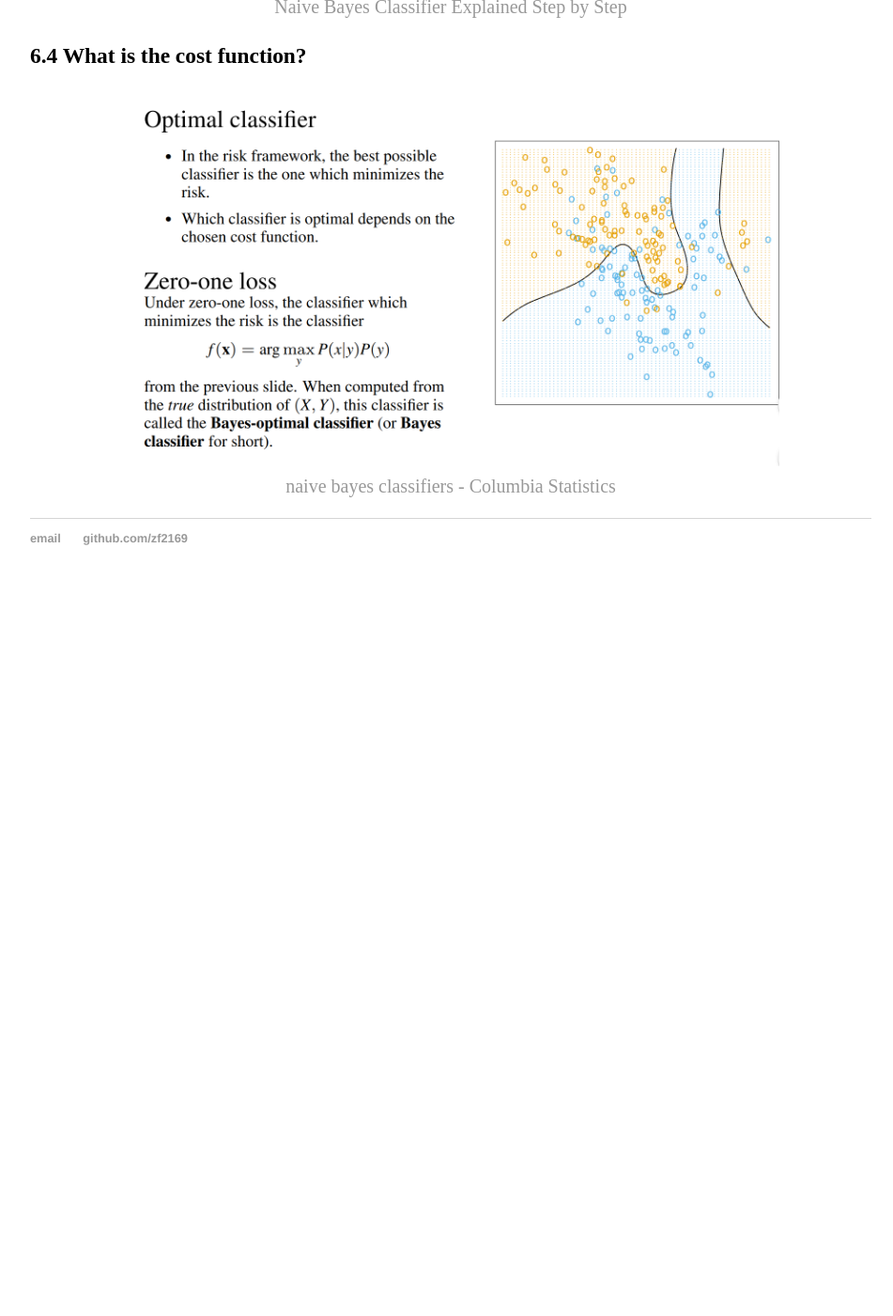
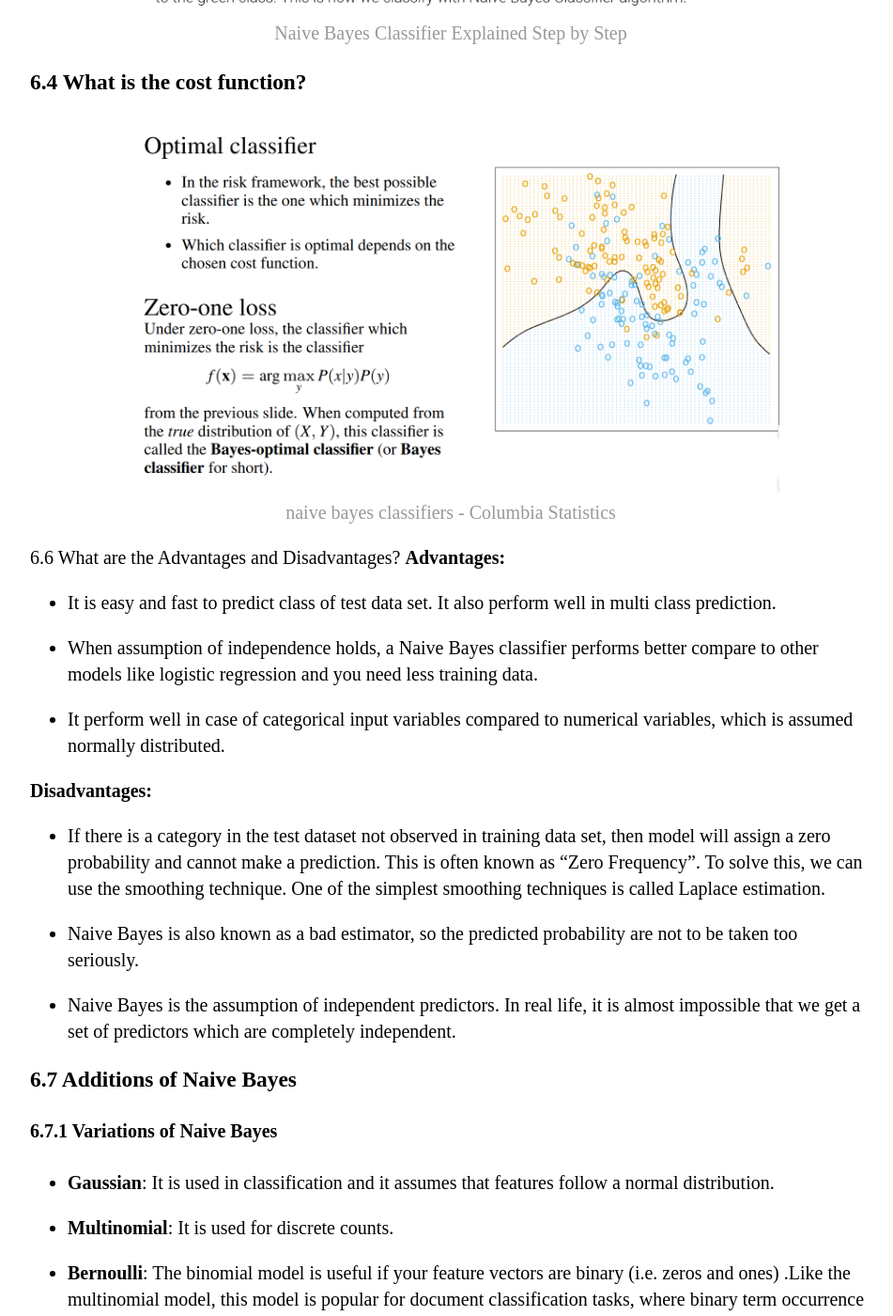
Before and after one commit to zf2169/zf2169.github.io, a Jekyll site: the page built from _posts/2019-01-30-Machine-Learning-Algorithms-Summary-I.md, in a window 1280 px wide and 1400 px high, scrolled down 13304 px. Shown: the whole window at 94% size, without its empty margins (160-1111 px from the left). Built offline with Jekyll 4.4.1, drawn with Linux system fonts in a browser that asks for light colours; formulas are drawn with MathJax 3; before the commit the page ends 13904 px from its top, so only the background shows below that; some of the changed text lies outside the part shown.

Commit message:
Update 2019-01-30-Machine-Learning-Algorithms-Summary-I.md

```diff
--- a/_posts/2019-01-30-Machine-Learning-Algorithms-Summary-I.md
+++ b/_posts/2019-01-30-Machine-Learning-Algorithms-Summary-I.md
@@ -298,7 +298,7 @@ $$Posterior= \frac{Likelihood \cdot Proposition prior probability}{Evidence prio
   <img height="300" src="https://zf2169.github.io/img/naive_al_1.PNG">
   <br>
   <a href="http://stat.columbia.edu/~porbanz/teaching/UN3106S18/slides_25Jan.pdf"> naive bayes classifiers - Columbia Statistics </a>
-  <br>
+  <br> <br>
   <img height="500" src="https://zf2169.github.io/img/naive1.PNG">
   <br>
   <img height="500" src="https://zf2169.github.io/img/naive2.PNG">
@@ -312,3 +312,33 @@ $$Posterior= \frac{Likelihood \cdot Proposition prior probability}{Evidence prio
   <br>
   <a href="http://stat.columbia.edu/~porbanz/teaching/UN3106S18/slides_25Jan.pdf"> naive bayes classifiers - Columbia Statistics </a>
 </p>
+
+6.6 What are the Advantages and Disadvantages?
+**Advantages:**
+- It is easy and fast to predict class of test data set. It also perform well in multi class prediction.
+
+- When assumption of independence holds, a Naive Bayes classifier performs better compare to other models like logistic regression and you need less training data.
+
+- It perform well in case of categorical input variables compared to numerical variables, which is assumed normally distributed.
+
+**Disadvantages:**
+- If there is a category in the test dataset not observed in training data set, then model will assign a zero probability and cannot make a prediction. This is often known as “Zero Frequency”. To solve this, we can use the smoothing technique. One of the simplest smoothing techniques is called Laplace estimation.
+
+- Naive Bayes is also known as a bad estimator, so the predicted probability are not to be taken too seriously.
+
+- Naive Bayes is the assumption of independent predictors. In real life, it is almost impossible that we get a set of predictors which are completely independent.
+
+### 6.7 Additions of Naive Bayes
+#### 6.7.1 Variations of Naive Bayes
+- **Gaussian**: It is used in classification and it assumes that features follow a normal distribution.
+
+- **Multinomial**: It is used for discrete counts.
+
+- **Bernoulli**: The binomial model is useful if your feature vectors are binary (i.e. zeros and ones) .Like the multinomial model, this model is popular for document classification tasks, where binary term occurrence features are used rather than term frequencies.
+
+#### 6.7.2 Some real-world applications of Naive Bayes
+- **Real time Prediction**: Naive Bayes is an eager learning classifier and it is sure fast. Thus, it could be used for making predictions in real time.
+
+- **Text classification/Spam Filtering/Sentiment Analysis**: Naive Bayes classifiers mostly used in text classification (due to better result in multi class problems and independence rule) have higher success rate as compared to other algorithms. As a result, it is widely used in Spam filtering (identify spam e-mail) and Sentiment Analysis (in social media analysis, to identify positive and negative customer sentiments)
+
+- **Recommendation System**: Naive Bayes Classifier and Collaborative Filtering together builds a Recommendation System that uses machine learning and data mining techniques to filter unseen information and predict whether a user would like a given resource or not
```
